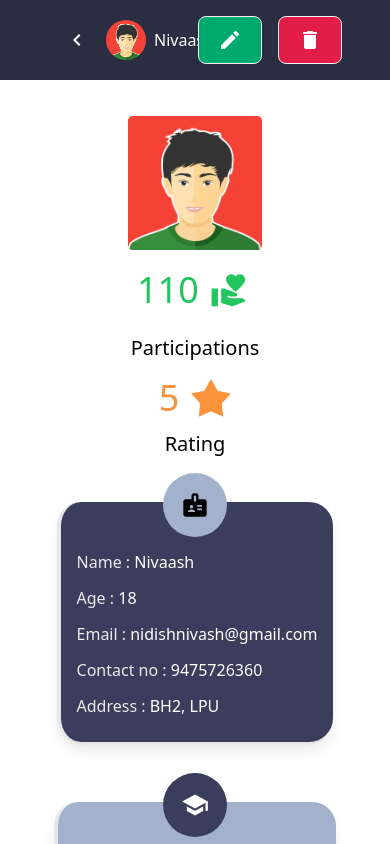
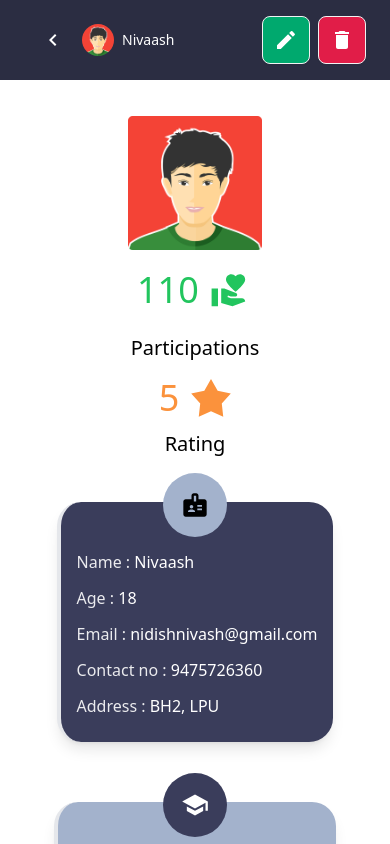
Before and after one commit to kalviumcommunity/S54_Nivaash_Capstone_CommunityConnect, a React (Vite) app in the folder Client/communityconnect/: page / in a window 390 px wide. Shown: the top 844 px of the page. Built offline with nearby package versions, Linux system fonts and the light colour scheme; no server answers; a web font is replaced by a local one.

Commit message:
Responsiveness

```diff
--- a/Client/communityconnect/src/Components/VolunteerNavBar.jsx
+++ b/Client/communityconnect/src/Components/VolunteerNavBar.jsx
@@ -1,29 +1,27 @@
 import React from "react";
 import { Link } from "react-router-dom";
 import { ChevronLeft, Edit, Delete } from '@mui/icons-material';
-import Volunteer from "../assets/VolunteerProfilePic.png"
+import Volunteer from "../assets/VolunteerProfilePic.png";
 
 const VolunteerNavBar = () => {
-
-
   return (
-    <div className="navbar bg-[#2B2D42] py-4 px-12">
+    <div className="navbar bg-[#2B2D42] py-4 px-6 md:px-12">
       <div className="navbar-start flex items-center">
         <button className="btn btn-ghost text-white">
           <ChevronLeft />
         </button>
-        <img src={Volunteer} alt="Profile" className="w-10 h-10 rounded-full mr-2" />
-        <span className="text-white">Nivaash</span>
+        <img src={Volunteer} alt="Profile" className="w-8 h-8 md:w-10 md:h-10 rounded-full mr-2" />
+        <span className="text-white text-sm md:text-base">Nivaash</span>
       </div>
 
       {/* Edit and delete buttons */}
       <div className="navbar-end">
-        <div className="flex items-center space-x-4">
-          <button className="btn bg-success w-16 md:w-32 text-white text-lg">
+        <div className="flex items-center space-x-2 md:space-x-4">
+          <button className="btn bg-success w-12 h-8 md:w-16 md:h-10 md:text-lg text-white">
             <Edit />
             <p className="hidden md:block">Edit</p>
           </button>
-          <button className="btn bg-rose-600 w-16 md:w-32 text-white text-lg">
+          <button className="btn bg-rose-600 w-12 h-8 md:w-16 md:h-10 md:text-lg text-white">
             <Delete />
             <p className="hidden md:block">Delete</p>
           </button>
```
